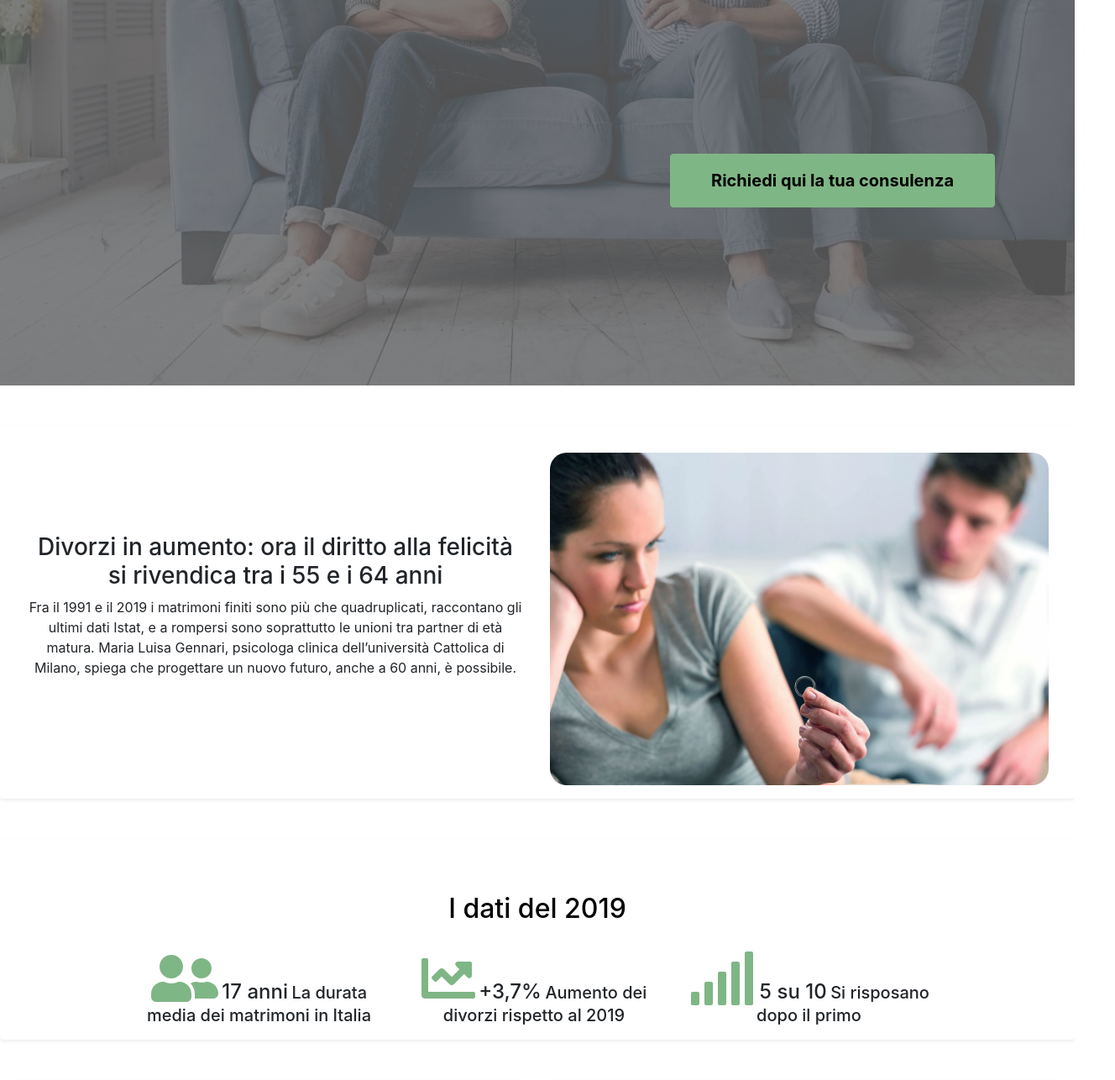
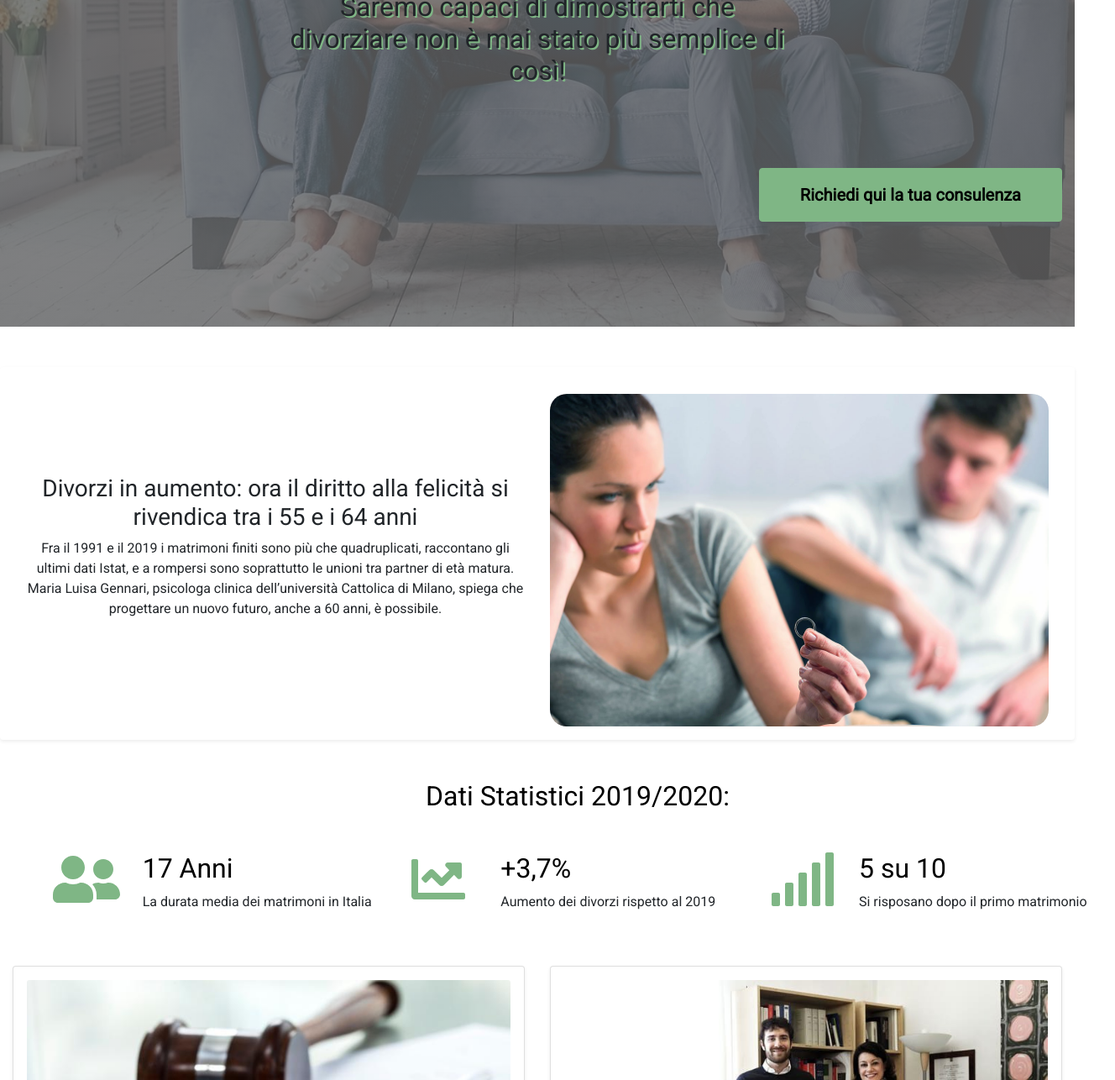
Before and after one commit to crashoverride91/landing-page-01-hack14, a plain HTML site: page landingpage.html in a window 1280 px wide. Shown: the part 261-1547 px from the top of the page at 84% size, 1328 px wide, since content can reach past the window. Drawn offline with nearby package versions, Linux system fonts and the light colour scheme.

Commit message:
modifiche finali

```diff
--- a/landingpage.html
+++ b/landingpage.html
@@ -9,6 +9,7 @@
   <link rel="stylesheet" href="https://stackpath.bootstrapcdn.com/bootstrap/4.4.1/css/bootstrap.min.css" integrity="sha384-Vkoo8x4CGsO3+Hhxv8T/Q5PaXtkKtu6ug5TOeNV6gBiFeWPGFN9MuhOf23Q9Ifjh" crossorigin="anonymous">
 
   <link rel="stylesheet" href="style.css">
+  <link href="https://fonts.googleapis.com/css2?family=Roboto&display=swap" rel="stylesheet">
 
   <title>Il Terzo incomodo,studio legale</title>
 
@@ -25,20 +26,40 @@
   <!-- Full Page Image Header-->
   <header class="masthead">
     <div class="container-fluid">
-            <div class="row text-center my-auto">
-                <div class="col-6 m-5">
+      <div class="row text-center">
+        <div class="col-6 mt-5">
           <h1>Il Terzo Incomodo</h1>
           <h3>Studio legale per divorzi</h3>
         </div>
       </div>
-            <div class="row float-right">
-              <div class="col-12 custom-position-button">
-                <button type="button" class="btn btn-header py-3 px-5">Richiedi qui la tua consulenza</button>
+
+
+      <div class="row justify-content-center">
+        <div class="col-12 col-md-6 rounded text-black">
+          <p class="h1 text-center mt-5 shadow-custom">Divorziare ti fa paura?</p>
+          <p class="h2 text-center mb-5 shadow-custom">Saremo capaci di dimostrarti che divorziare non è mai stato più semplice di così!</p>
+        </div>
+      </div>
+
+
+
+
+      <div class="row text-right">
+        <div class="col-12">
+          <button type="button" class="btn btn-header py-3 px-5 mt-5">Richiedi qui la tua consulenza</button>
         </div>
       </div>
 
     </div>
   </header>
+
+
+
+
+
+
+
+
 
   <!-- Inizio Sezione Problema/agitazione-->
   <section>
@@ -61,32 +82,76 @@
       </div>
       <!--Inizio Problema Dati statistici -->
 
-      <div class="container-fluid">
-            <div class="row text-center justify-content-center shadow-sm p-3 mb-5 bg-white rounded">
-                  <div class="col-12 mb-3">
-                    <h2 class="text-center mt-5 mb-3"> I dati del 2019 </h2>
-                  </div>
-                  <div class="row justify-content-center align-items-center">
-                    <div class="col-12 col-lg-3 mr-2">
+      <div class="container-fluid m-5">
+        <h2 class=" text-center my-5">Dati Statistici 2019/2020:</h2>
+        <div class="row">
+          <div class="col-12 col-lg-4">
+
+            <div class="row">
+              <div class="col-3">
                 <i class="fas fa-user-friends fa-4x icon-custom"></i>
-                        <p class="h4 inline"> 17 anni</p>
-                        <p class="h5 inline">La durata media dei matrimoni in Italia</p>
               </div>
 
-                    <div class="col-12 col-lg-3 mr-2">
-                      <i class="fas fa-chart-line fa-4x icon-custom"></i>
-                        <p class="h4 inline"> +3,7%</p>
-                        <p class="h5 inline">Aumento dei divorzi rispetto al 2019</p>
+              <div class="col-9">
+                <h2>17 Anni</h2>
+                <p>La durata media dei matrimoni in Italia</p>
               </div>
 
-                    <div class="col-12 col-lg-3 mr-2">
-                      <i class="fas fa-signal fa-4x icon-custom"></i>
-                      <p class="h4 inline">5 su 10</p>
-                      <p class="h5 inline">Si risposano dopo il primo</p>
+
             </div>
           </div>
+
+          <div class="col-12 col-lg-4">
+
+            <div class="row">
+              <div class="col-3">
+                <i class="fas fa-chart-line fa-4x icon-custom"></i>
+              </div>
+
+              <div class="col-9">
+                <h2>+3,7%</h2>
+                <p>Aumento dei divorzi rispetto al 2019</p>
+              </div>
+
+
             </div>
           </div>
+
+
+          <div class="col-12 col-lg-4">
+
+            <div class="row">
+              <div class="col-3">
+                <i class="fas fa-signal fa-4x icon-custom"></i>
+              </div>
+
+              <div class="col-9">
+                <h2>5 su 10</h2>
+                <p>Si risposano dopo il primo matrimonio</p>
+              </div>
+
+
+            </div>
+          </div>
+
+
+
+
+        </div>
+      </div>
+
+
+
+
+
+
+
+
+
+
+
+
+
 
       <!--Fine Row 2 Problema Dati statistici-->
     </section>
@@ -234,13 +299,13 @@
 
           <form>
             <div class="form-group">
-                              <label for="exampleInputEmail1">Email address</label>
+              <label for="exampleInputEmail1">Email</label>
               <input type="email" class="form-control" id="exampleInputEmail1" aria-describedby="emailHelp">
-                              <small id="emailHelp" class="form-text text-muted">We'll never share your email with anyone else.</small>
+
             </div>
 
             <div class="form-group">
-                              <label for="name">nome e cognome</label>
+              <label for="name">Nome e Cognome</label>
               <input type="text" class="form-control" id="name">
             </div>
 
@@ -250,9 +315,9 @@
             </div>
             <div class="form-group form-check">
               <input type="checkbox" class="form-check-input" id="exampleCheck1">
-                              <label class="form-check-label" for="exampleCheck1">Check me out</label>
+              <label class="form-check-label h6" for="exampleCheck1">Il Regolamento UE 679/2016 sulla Protezione dei dati personali diventerà definitivamente applicabile in via diretta in tutti i Paesi UE a partire dal 25 maggio 2018. Verranno pertanto abrogate le disposizioni del Decreto Legislativo n.196/2003 (l’attuale Codice Privacy)</label>
             </div>
-                            <button type="submit" class="btn btn-form py-3 px-5">Submit</button>
+            <button type="submit" class="btn btn-form py-3 px-5">Invio</button>
           </form>
         </div>
 
--- a/style.css
+++ b/style.css
@@ -2,16 +2,19 @@
 
 body {
     background-color:white;
+    font-family: 'Roboto', sans-serif;
 }
 
 .masthead {
-    height: 90vh;
-    min-height: 500px;
     background: linear-gradient(to left, rgba(100,100,100, .8) ,rgba(100,100,100, .8)),url(media/crop.jpg);
     background-size: cover;
-    background-position: center;
     background-repeat: no-repeat;
+   height: 650px;
+
 }
+
+
+
 
 
   h1 {
@@ -24,13 +27,6 @@ body {
 
   }
 
-  .btn-custom {
-    color: black;
-    background-color: #7FB685;
-    border-color: #7FB685;
-    float:right;
-
-}
 
 .custom-story{
     border-radius: 20px;
@@ -71,7 +67,7 @@ body {
 
 .custom-position-button{
     position: relative;
-    top: 250px;
+    top: 150px;
     right: 80px;
 }
 
@@ -83,3 +79,11 @@ body {
     display: inline;
     align-items: center;
 }
+
+.bg-custom {
+    background: linear-gradient(to bottom , #7FB685 , white);
+}
+
+.shadow-custom {
+    text-shadow: 2px 2px #7FB685;
+  }
```
Lines whose indentation alone changed are shown as unchanged.
